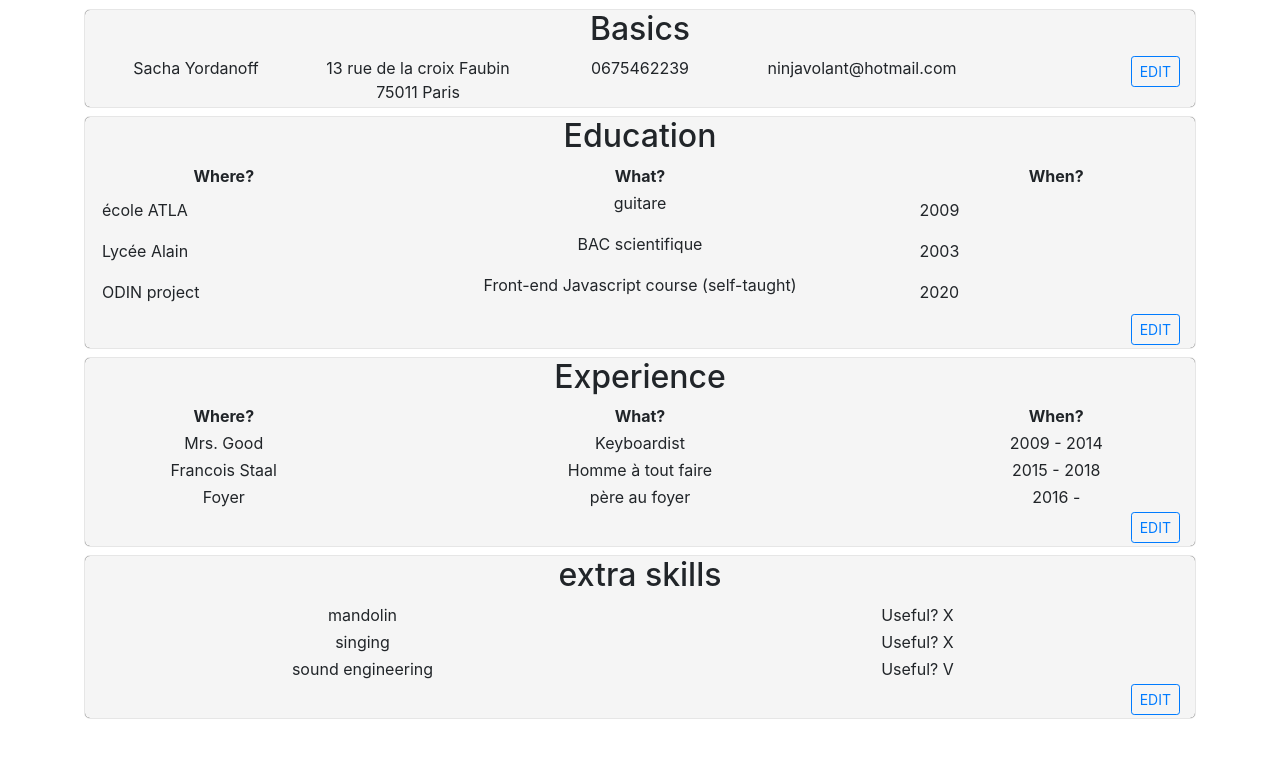
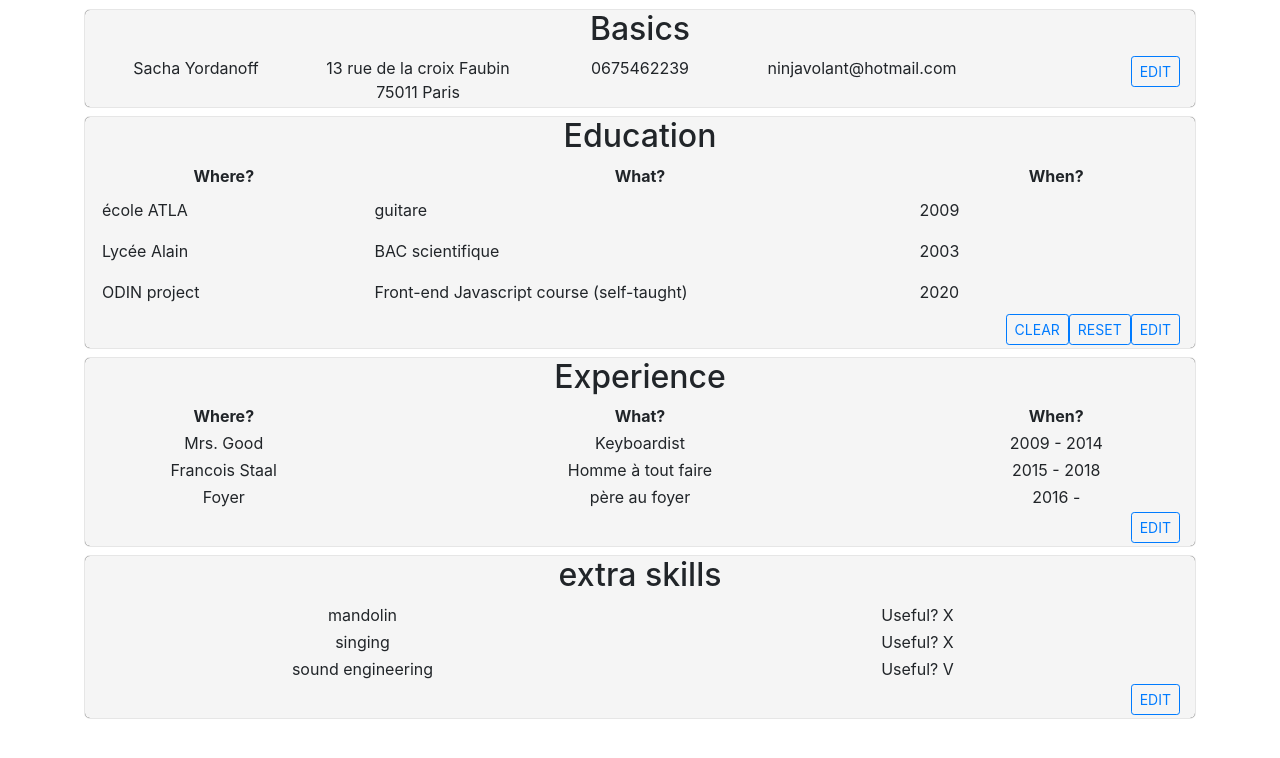
Before and after one commit to GeorgeRandom/cv, a React (Create React App) app: page / in a window 1280 px wide. Shown: the top 758 px of the page. Built offline with nearby package versions, Linux system fonts and the light colour scheme.

Commit message:
ca marche mais je comprends pas pourquoi. y'a des fuites de props

```diff
--- a/src/App.css
+++ b/src/App.css
@@ -36,3 +36,7 @@
 .wherewhat{
   font-weight: bold;
 }
+::placeholder{
+  color:black;
+  opacity:1
+}
--- a/src/components/education.js
+++ b/src/components/education.js
@@ -1,11 +1,32 @@
-import React from 'react';
+import React, { useState } from 'react';
 import { Container, Button, Row, Col,Form } from "react-bootstrap";
 
-const CustomForm= (props)=>{
-    if (!props.isEditing) return (
+class CustomForm extends React.Component{
+    constructor(props){
+        super(props);
+        this.state = {
+            text : props.text
+        }
+    }
+    handleInputChange = (e) =>{
+        this.setState({
+           text : e.currentTarget.value,
+        })
+        this.props.handleInputChange({
+            text : e.currentTarget.value,
+            id : this.props.id,
+            category :this.props.category
+            })
+    }
+
+
+
+    render(){
+
+    if (!this.props.isEditing) return (
     <Form.Control
         type='input'
-        defaultValue={props.text}
+        value={this.props.text}
         readOnly
         plaintext
         />
@@ -13,18 +34,71 @@ const CustomForm= (props)=>{
     return (
         <Form.Control
         type='input'
-        placeholder={props.text}
-        plaintext
+        name={this.props.name}
+        value={this.state.text}
+        onChange={this.handleInputChange}
+
+
+
         />
     )
+    }
 
 }
 
-const Education = (props)=>{
 
-    let educArray = props.education
-    let isEditing = props.isEditing
-    return <div className = {props.isEditing ? 'editing education sheet' : 'education sheet'}>
+class Education extends React.Component{
+    constructor(props){
+        super(props);
+        const initialeduc = props.education;
+        this.state = {
+            education : initialeduc
+        }
+    }
+    reset = ()=>{
+        this.setState({
+            education : this.props.education
+        })
+        console.log("reset")
+
+    }
+    clear = () =>{
+        this.setState({
+            education : []
+        })
+    }
+    handleInputChange = (obj) =>{
+        const index = obj.id
+        const key = obj.category
+        const text = obj.text
+        // let arrayIndex = this.props.education.findIndex((item)=>{
+        //     return item.id == index
+        //     })
+
+        const newstate = this.state.education.map((object)=>{
+                if (object.id ==index){
+                    let newobj = object;
+                    newobj[key] = text
+                    return newobj
+                }
+                return object
+            })
+         this.setState({
+            education : newstate
+        })
+
+
+
+    }
+
+
+
+
+
+    render(){
+
+    let isEditing = this.props.isEditing
+    return <div className = {this.props.isEditing ? 'editing education sheet' : 'education sheet'}>
         <Container>
             <h2>Education</h2>
                 <Row className='wherewhat'>
@@ -32,20 +106,38 @@ const Education = (props)=>{
                     <Col xs={6}>What?</Col>
                     <Col>When?</Col>
                 </Row>
-            {educArray.map((item) =>{
+            {this.props.education.map((item) =>{
                 return (
-                <Form.Row >
+                <Form.Row
+                    key={item.id}>
                     <Col>
                     <CustomForm
                         isEditing={isEditing}
                         text={item.where}
+                        key = {'where' + item.id}
+                        handleInputChange = {this.handleInputChange}
+                        id = {item.id}
+                        category = 'where'
                         />
                     </Col>
-                    <Col xs={6}>{item.what}</Col>
+                    <Col xs={6}>
+                    <CustomForm
+                        isEditing={isEditing}
+                        text={item.what}
+                        key = {'what' + item.id}
+                        handleInputChange = {this.handleInputChange}
+                        category = 'what'
+                        id = {item.id}
+                        />
+                    </Col>
                     <Col>
                     <CustomForm
                         isEditing={isEditing}
                         text={item.when}
+                        key = {'when' + item.id}
+                        handleInputChange = {this.handleInputChange}
+                        category = 'when'
+                        id = {item.id}
                         />
                     </Col>
                </Form.Row>
@@ -54,14 +146,28 @@ const Education = (props)=>{
             <Row>
                 <Col></Col>
                 <Col className='rightAlign'>
+
+                <Button
+                    variant="outline-primary"
+                    size="sm"
+                    onClick={this.clear}
+                >CLEAR</Button>
+
+                <Button
+                    variant="outline-primary"
+                    size="sm"
+                    onClick={this.reset}
+                >RESET</Button>
+
                 <Button
                     variant="outline-primary"
                     size="sm"
 
-                    onClick={!isEditing ? props.clickEdit : props.clickSave}
+                    onClick={!isEditing ? this.props.clickEdit : this.props.clickSave}
                     >
-                    {props.isEditing ? 'SAVE' : 'EDIT'}
+                    {this.props.isEditing ? 'SAVE' : 'EDIT'}
                 </Button>
+
                 </Col>
             </Row>
 
@@ -69,6 +175,7 @@ const Education = (props)=>{
         </Container>
     </div>
  }
+}
 
 
 
```
